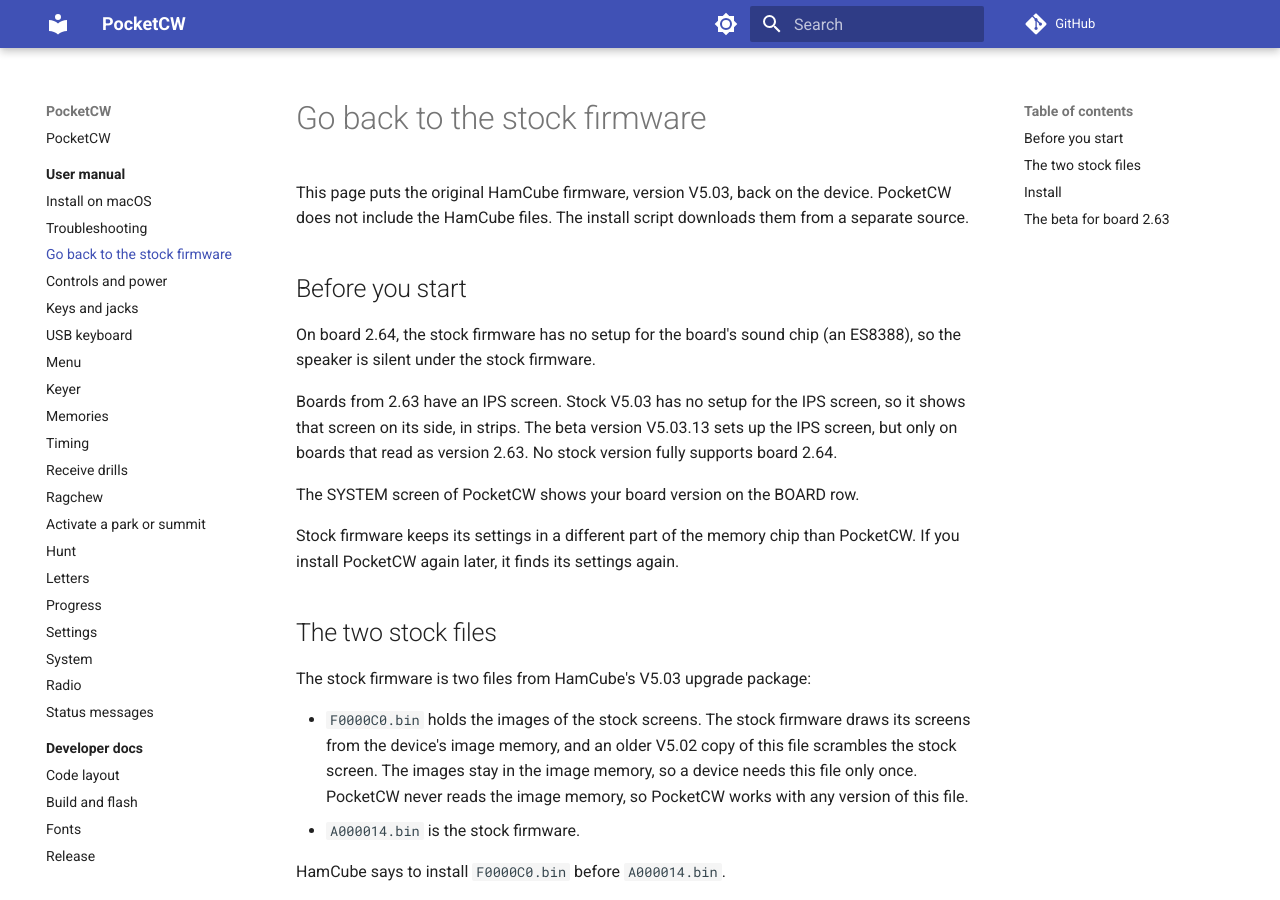
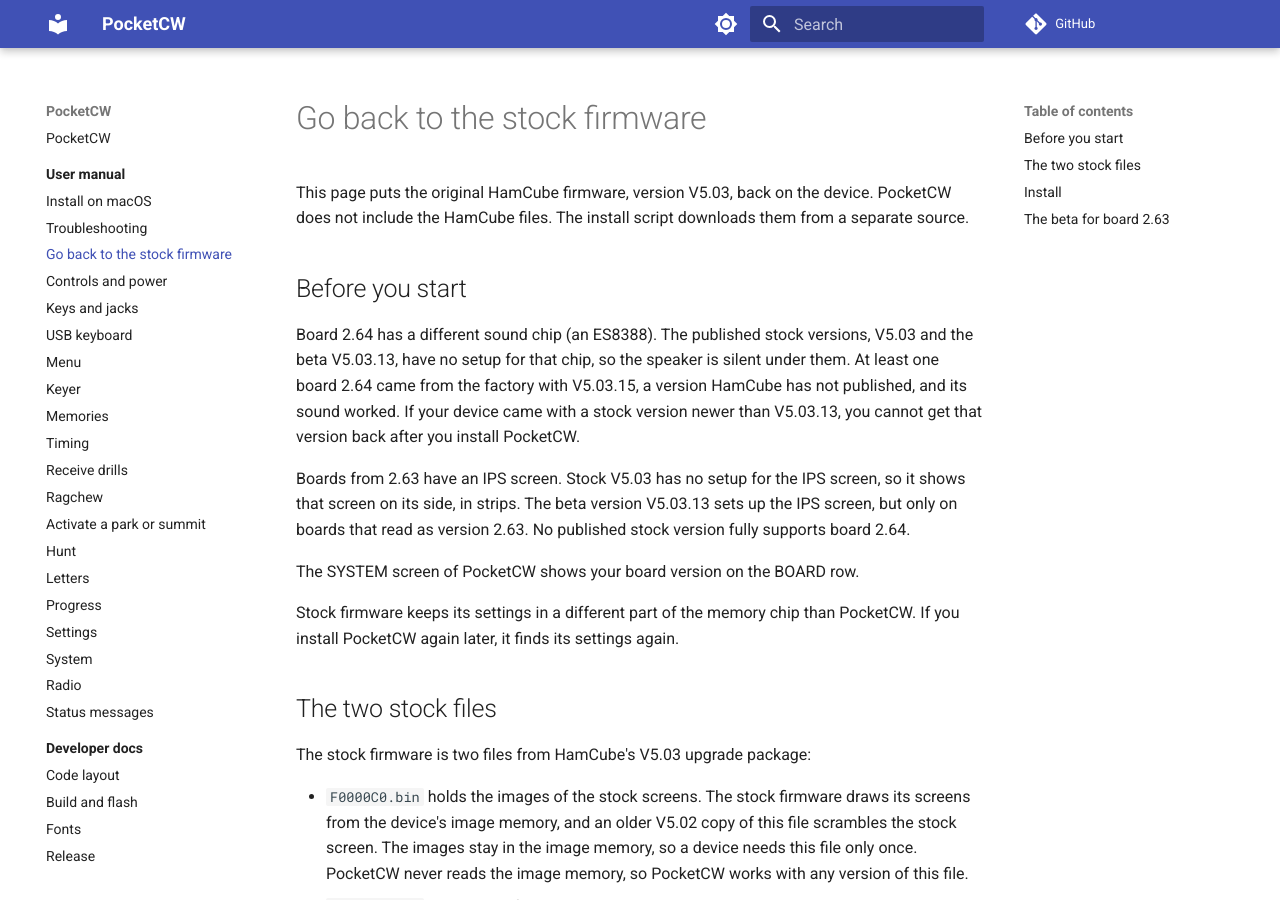
Before and after one commit to kvmet/k5mme_pocketcw, an MkDocs documentation site: the page built from docs/user/stock-firmware.md, in a window 1280 px wide and 900 px high. Built offline with MkDocs 1.6.1 and Material for MkDocs 9.7.7, drawn with Linux system fonts in a browser that asks for light colours; comment, search, counter and statistics services are not loaded.

Commit message:
docs: note unpublished stock V5.03.15 on board 2.64

```diff
--- a/docs/user/stock-firmware.md
+++ b/docs/user/stock-firmware.md
@@ -4,9 +4,9 @@
 
 ## Before you start
 
-On board 2.64, the stock firmware has no setup for the board's sound chip (an ES8388), so the speaker is silent under the stock firmware.
+Board 2.64 has a different sound chip (an ES8388). The published stock versions, V5.03 and the beta V5.03.13, have no setup for that chip, so the speaker is silent under them. At least one board 2.64 came from the factory with V5.03.15, a version HamCube has not published, and its sound worked. If your device came with a stock version newer than V5.03.13, you cannot get that version back after you install PocketCW.
 
-Boards from 2.63 have an IPS screen. Stock V5.03 has no setup for the IPS screen, so it shows that screen on its side, in strips. The beta version V5.03.13 sets up the IPS screen, but only on boards that read as version 2.63. No stock version fully supports board 2.64.
+Boards from 2.63 have an IPS screen. Stock V5.03 has no setup for the IPS screen, so it shows that screen on its side, in strips. The beta version V5.03.13 sets up the IPS screen, but only on boards that read as version 2.63. No published stock version fully supports board 2.64.
 
 The SYSTEM screen of PocketCW shows your board version on the BOARD row.
 
```
Also changed, not shown: docs/dev/hardware/audio.md (+1 -1 lines), docs/dev/hardware/board-variants.md (+1 -1 lines), docs/user/install.md (+1 -1 lines).
